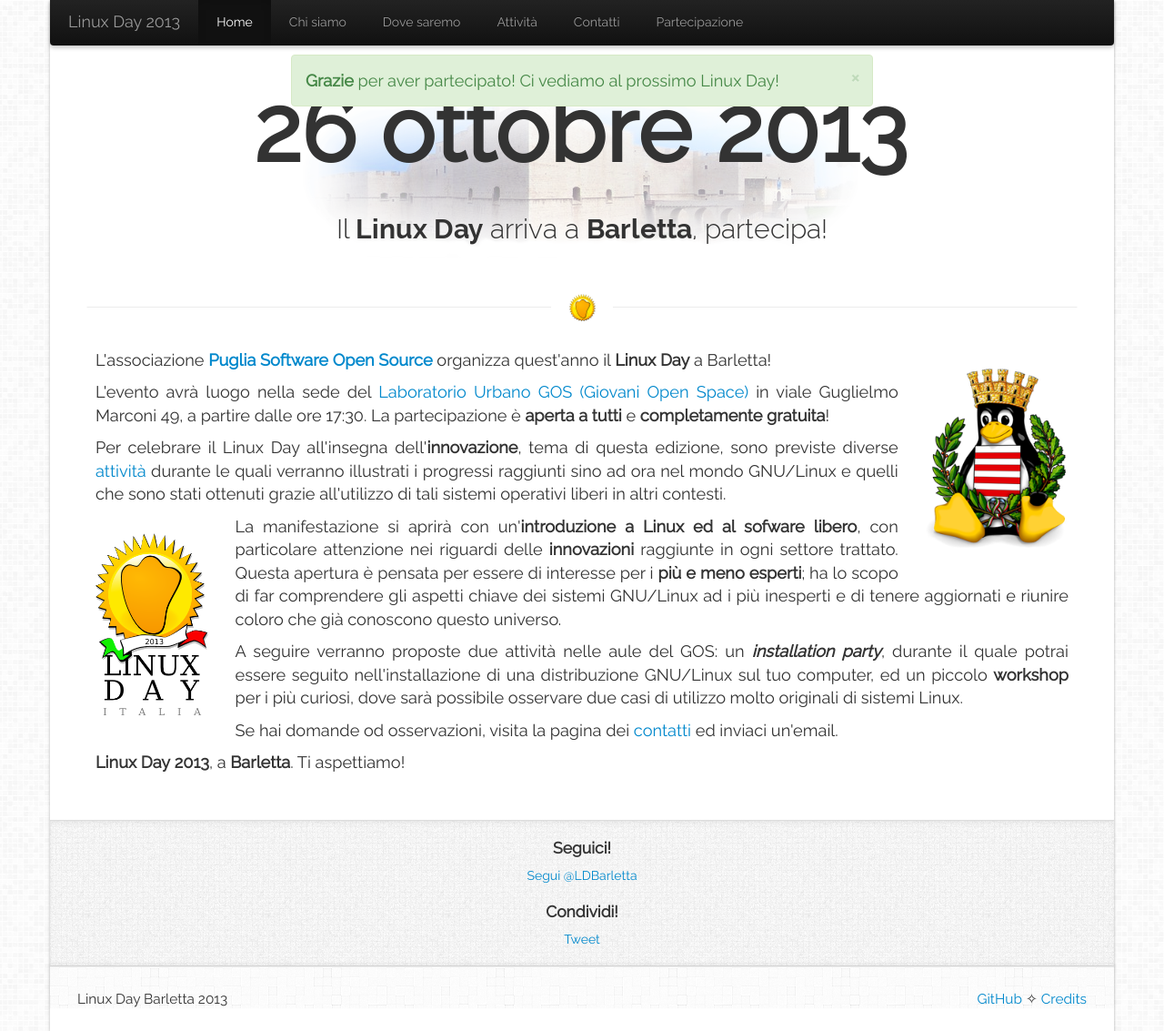
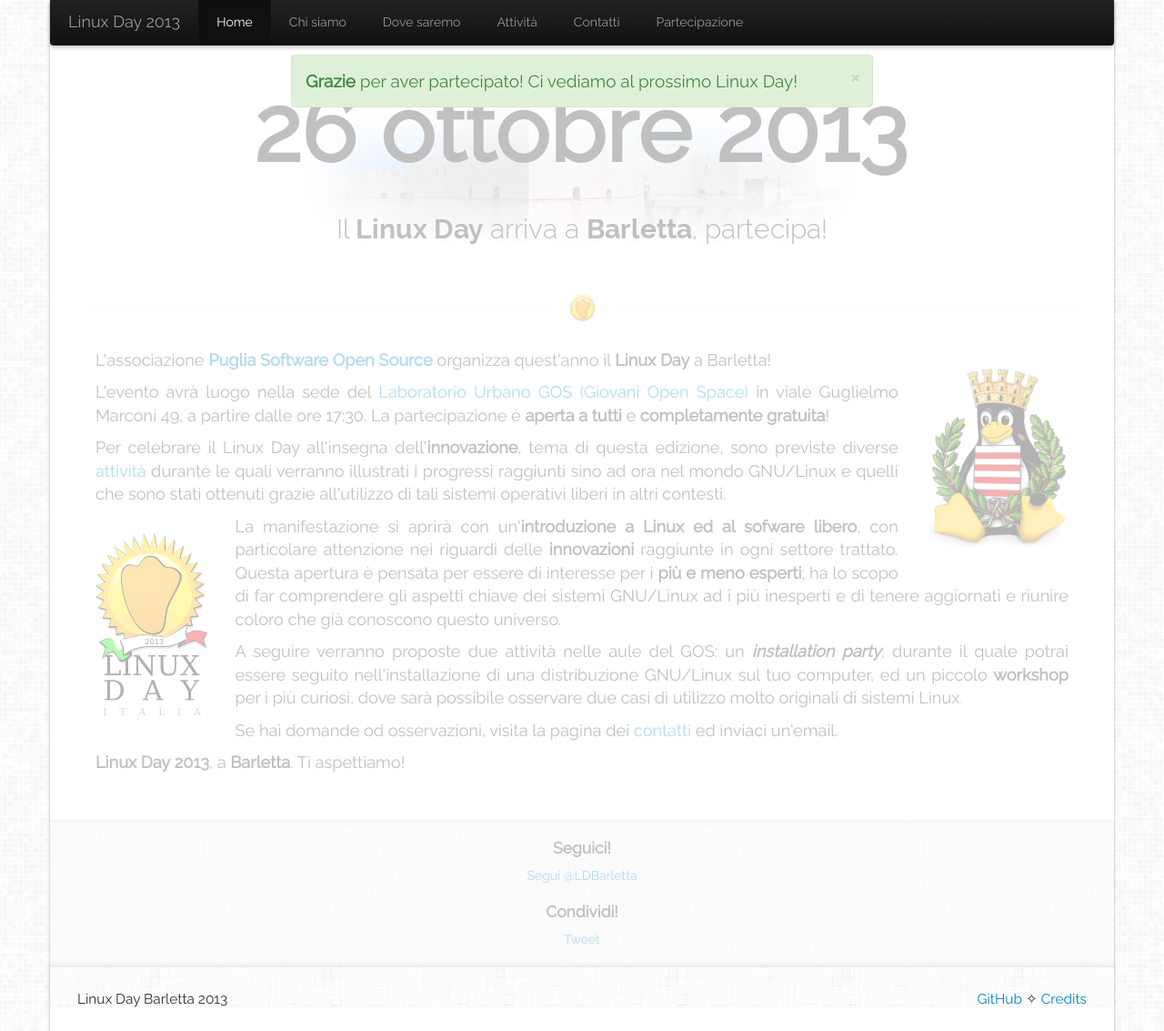
Before and after one commit to linuxdaybarletta/linuxdaybarletta2013.github.io, a Jekyll site: the page built from 00-index.html, in a window 1280 px wide and 1133 px high. Shown: the whole window at 91% size. Built offline with Jekyll 4.4.1, drawn with Linux system fonts in a browser that asks for light colours; nearby versions of some CDN libraries; Markdown is read by kramdown in place of the engine named in the settings; comment, search, counter and statistics services are not loaded.

Commit message:
Disable site

```diff
--- a/00-index.html
+++ b/00-index.html
@@ -9,12 +9,10 @@
  - title-phone.png
 jumbolink: #
 permalink: index.html
+topalert: true
+disabled: true
 weight: 1
 ---
-{% capture content %}
-<strong>Grazie</strong> per aver partecipato! Ci vediamo al prossimo Linux Day!
-{% endcapture %}
-{% include alert.html type="success" content=content %}
 <a href="index.html">
     <img src="assets/img/linuxday-barletta-tux.png" alt="Linux Day 2013 - Barletta" class="hidden-phone pull-right" style="height:200px">
 </a>
--- a/01-chi-siamo.html
+++ b/01-chi-siamo.html
@@ -4,6 +4,7 @@
 jumboimages: pugliasos.png
 jumbolink: http://www.pugliasos.it/index.php/notizie/chi-siamo
 permalink: linuxday-barletta-2013-chi-siamo.html
+topalert: true
 weight: 2
 ---
 <p>
--- /dev/null
+++ b/_includes/masteralert.html
@@ -0,0 +1,4 @@
+{% capture alertcontent %}
+<strong>Grazie</strong> per aver partecipato! Ci vediamo al prossimo Linux Day!
+{% endcapture %}
+{% include alert.html type="success" content=alertcontent %}
--- a/_layouts/default.html
+++ b/_layouts/default.html
@@ -15,6 +15,10 @@
         <link href="assets/css/bootstrap3.css" rel="stylesheet" type="text/css">
         <link href="assets/css/bootstrap.css" rel="stylesheet" type="text/css">
         <link href="assets/css/main.css" rel="stylesheet" type="text/css">
+        {% if page.disabled %}
+        <link href="assets/css/disabled.css" rel="stylesheet" type="text/css">
+        {% endif %}
+
         {% include fonts.html %}
         <!-- /Styles ]]] -->
 
@@ -63,6 +67,7 @@
     <!-- /head ]]] -->
     <!-- body [[[ -->
     <body>
+        {% if page.topalert %}{% include masteralert.html %}{% endif %}
         <!-- wrapper [[[ -->
         <div class="wrapper container">
             <!-- jumbotron [[[ -->
--- /dev/null
+++ b/assets/css/disabled.css
@@ -0,0 +1,15 @@
+/* disable site */
+.wrapper > * {
+  opacity:0.3;
+  filter:alpha(opacity=30); /* For IE8 and earlier */
+}
+/* body:after { */
+  /* top: 0; */
+  /* left: 0; */
+  /* height:100%; */
+  /* width:100%; */
+  /* z-index: 10000; */
+  /* position: fixed; */
+  /* background: rgba(0,0,0,0.7); */
+  /* content: " "; */
+/* } */
--- a/assets/css/main.css
+++ b/assets/css/main.css
@@ -158,8 +158,11 @@
   right: 0;
   top: 60px;
   z-index: 0;
+  z-index: 10000000;
 }
 .top-message > .alert {
+  font-size: 135%;
+  line-height: 1.4em;
   max-width: 768px;
   position: relative;
   margin: 0 auto;
@@ -288,6 +291,7 @@
 }  /* must be same height as the footer */
 
 .footer {
+  z-index: 1000000;
   position: relative;
   margin-top: -71px !important; /* negative value of footer height */
   height: 66px;
```
Lines whose indentation alone changed are shown as unchanged.
